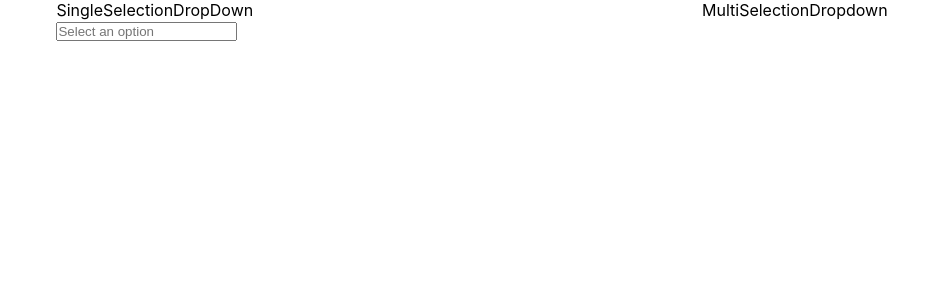
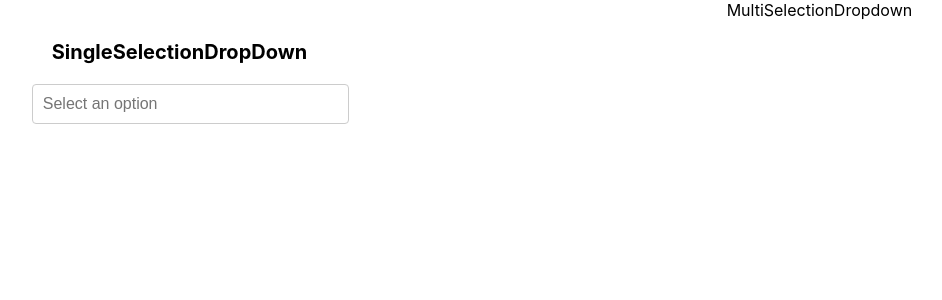
Before and after one commit to Mishrakumarakhil/CustomDropDown, a React (Create React App) app: page / in a window 1280 px wide. Shown: the top 300 px of the page, without its empty margins (168-1110 px from the left). Built offline with nearby package versions, Linux system fonts and the light colour scheme.

Commit message:
added css for singlelist dropdown

```diff
--- a/src/App.css
+++ b/src/App.css
@@ -10,3 +10,38 @@
   justify-content: space-around;
 
 }
+.single-selection-dropdown{
+  margin-top: 20px;
+}
+.header{
+  margin: 20px;
+  font-size: 20px;
+  font-weight: bold;
+}
+.custom-input {
+  width: 100%;
+  padding: 10px;
+  border: 1px solid #ccc;
+  border-radius: 4px;
+  font-size: 16px;
+  outline: none;
+  cursor: pointer;
+}
+.dropdown-list-container {
+  width: 100%;
+  padding: 10px;
+  border: 1px solid #ccc;
+  border-top: none;
+}
+.dropdown-list-label {
+  padding: 8px 12px;
+  cursor: pointer;
+  transition: background-color 0.3s;
+}
+.selected-option {
+  background-color: #007bff;
+  color: #fff;
+}
+.dropdown-list-label:hover {
+  background-color: #c2e8f3;
+}
--- a/src/Components/SingleSelectionDropDown.js
+++ b/src/Components/SingleSelectionDropDown.js
@@ -30,6 +30,7 @@ const SingleSelectionDropDown = (props) => {
         placeholder="Select an option"
         onClick={() => setIsOpen(!isOpen)}
         onChange={handleInputChange}
+        className="custom-input"
       />
       {isOpen && (
         <div className="dropdown-list-container">
@@ -37,7 +38,7 @@ const SingleSelectionDropDown = (props) => {
             <div
               key={index}
               onClick={() => handleSelectOption(option)}
-              className={option === selectedOption ? "selected-option" : ""}
+              className={`dropdown-list-label${option.label === selectedOption ? " selected-option" : ""}`}
             >
               {option.label}
             </div>
```
